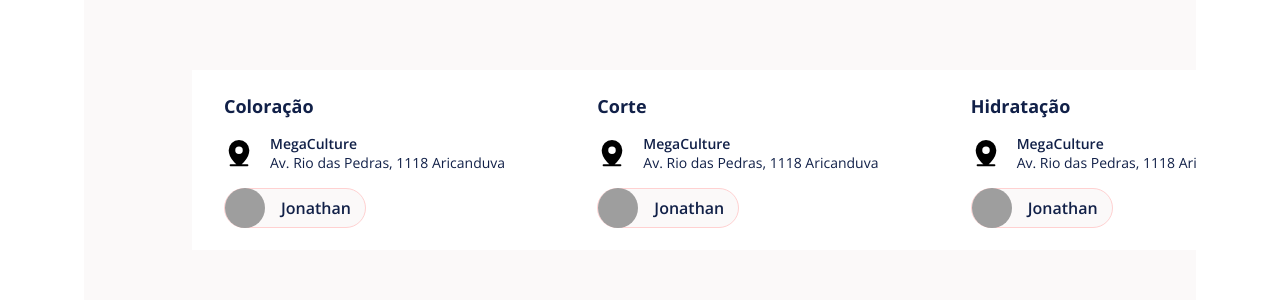
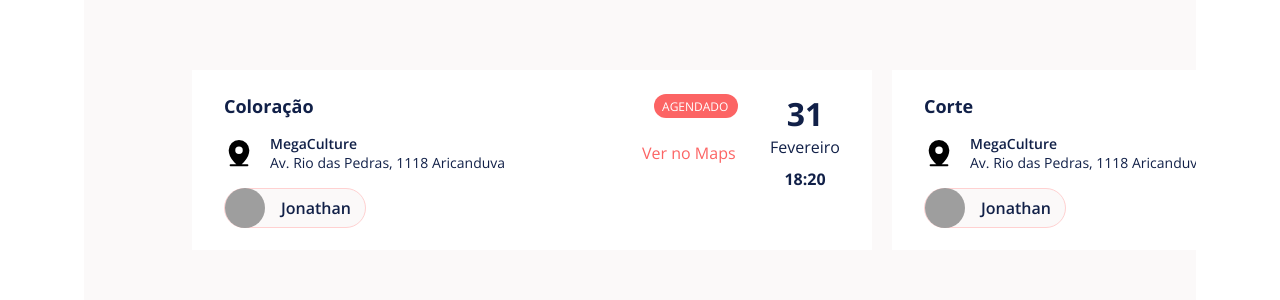
Before and after one commit to cbrognara/blza, a React (Create React App) app: page /logada in a window 1280 px wide. Shown: the part 185-485 px from the top of the page. Built offline with nearby package versions, Linux system fonts and the light colour scheme; grey boxes are pictures that could not be loaded.

Commit message:
responsive section agendados

```diff
--- a/src/components/CarouselBook/CarouselBook.jsx
+++ b/src/components/CarouselBook/CarouselBook.jsx
@@ -33,7 +33,7 @@ export function CarouselBook({ data }) {
             spaceBetween: 8
           },
           1090: {
-            slidesPerView: 3,
+            slidesPerView: 1.6,
             spaceBetween: 8
           }
         }}
```
